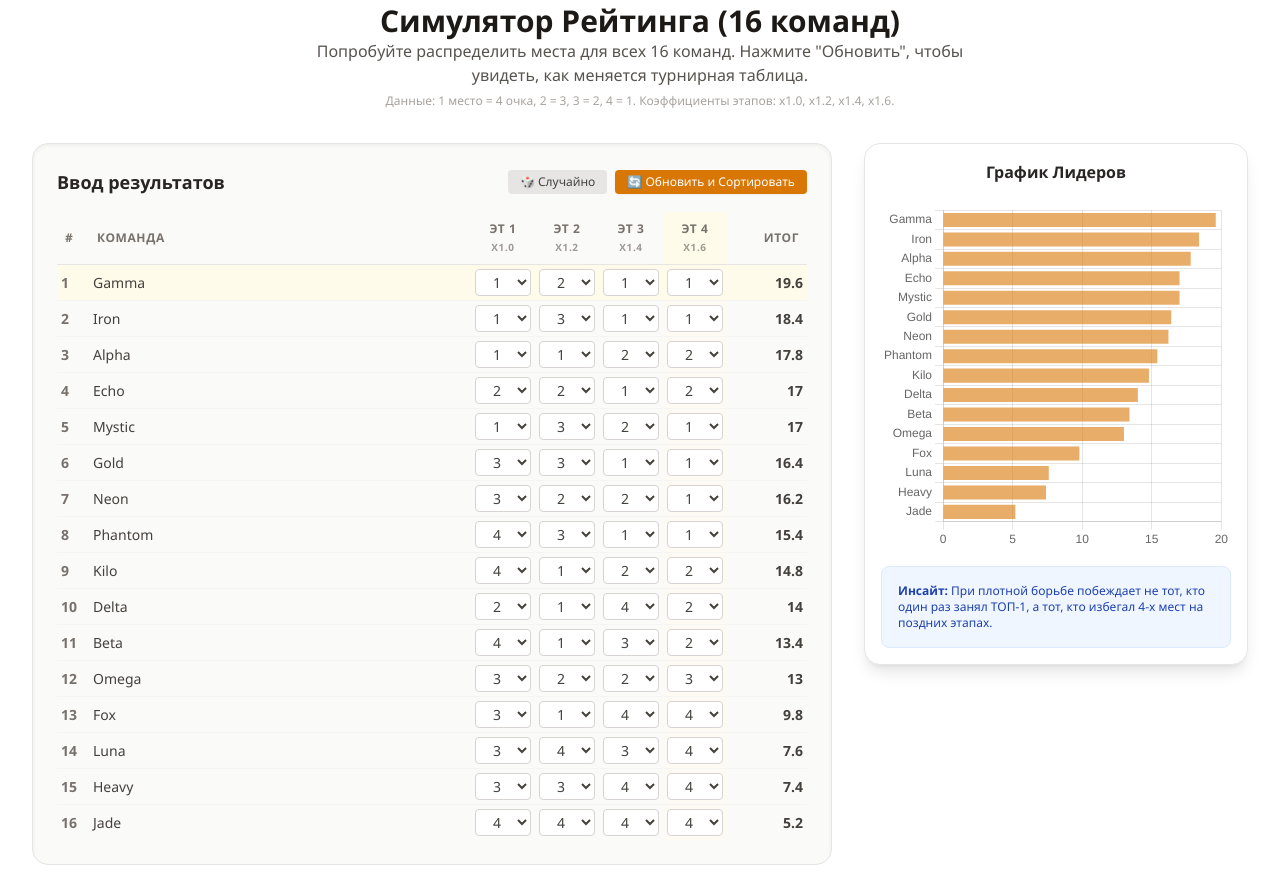
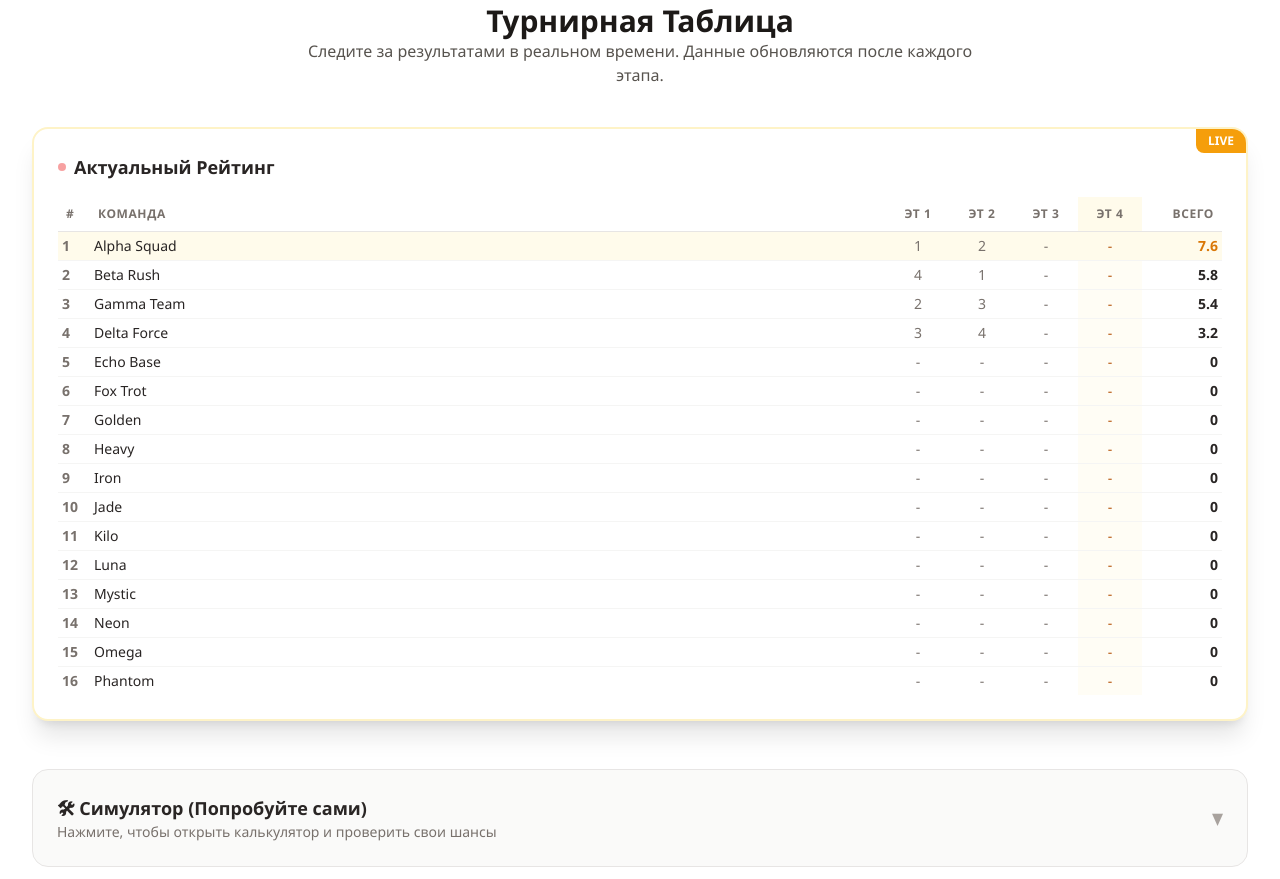
Before and after one commit to galanchukovbogdan/duoapp, a plain HTML site: page index.html in a window 1280 px wide. Shown: the part 1401-2280 px from the top of the page. Drawn offline with nearby package versions, Linux system fonts and the light colour scheme.

Commit message:
Update index.html

```diff
--- a/index.html
+++ b/index.html
@@ -28,6 +28,12 @@
         .animate-subtle-pulse { animation: subtle-pulse 2s infinite; }
         .discord-float { position: fixed; bottom: 20px; right: 20px; z-index: 40; transition: all 0.3s ease; }
         .discord-float:hover { transform: scale(1.1); }
+
+        /* Styles for Spoiler/Details */
+        details > summary { list-style: none; }
+        details > summary::-webkit-details-marker { display: none; }
+        details[open] summary ~ * { animation: slideDown 0.3s ease-in-out; }
+        @keyframes slideDown { 0% { opacity: 0; transform: translateY(-10px); } 100% { opacity: 1; transform: translateY(0); } }
     </style>
 </head>
 <body class="flex flex-col min-h-screen">
@@ -162,29 +168,67 @@
         </div>
     </section>
 
-    <!-- Interactive Scoring Section -->
+    <!-- Scoring Section: Live + Simulator -->
     <section id="scoring" class="py-16 bg-white">
         <div class="max-w-7xl mx-auto px-4 sm:px-6 lg:px-8">
-            <div class="text-center mb-8">
-                <h2 class="text-3xl font-bold text-stone-900">Симулятор Рейтинга (16 команд)</h2>
+            <div class="text-center mb-10">
+                <h2 class="text-3xl font-bold text-stone-900">Турнирная Таблица</h2>
                 <p class="text-stone-600 max-w-2xl mx-auto">
-                    Попробуйте распределить места для всех 16 команд. Нажмите "Обновить", чтобы увидеть, как меняется турнирная таблица.
-                    <br><span class="text-xs text-stone-400">Данные: 1 место = 4 очка, 2 = 3, 3 = 2, 4 = 1. Коэффициенты этапов: x1.0, x1.2, x1.4, x1.6.</span>
+                    Следите за результатами в реальном времени. Данные обновляются после каждого этапа.
                 </p>
             </div>
 
+            <!-- LIVE STANDINGS (NEW) -->
+            <div class="bg-white p-6 rounded-2xl border-2 border-amber-100 shadow-xl mb-12 relative overflow-hidden">
+                <div class="absolute top-0 right-0 bg-amber-500 text-white text-xs font-bold px-3 py-1 rounded-bl-lg">LIVE</div>
+                <h3 class="font-bold text-lg text-stone-800 mb-4 flex items-center gap-2">
+                    <span class="w-2 h-2 rounded-full bg-red-500 animate-pulse"></span>
+                    Актуальный Рейтинг
+                </h3>
+
+                <div class="overflow-x-auto">
+                    <table class="w-full text-left sim-table">
+                        <thead>
+                            <tr class="border-b border-stone-200">
+                                <th class="w-8">#</th>
+                                <th>Команда</th>
+                                <th class="text-center w-16">Эт 1</th>
+                                <th class="text-center w-16">Эт 2</th>
+                                <th class="text-center w-16">Эт 3</th>
+                                <th class="text-center w-16 text-amber-700 bg-amber-50">Эт 4</th>
+                                <th class="text-right w-20">Всего</th>
+                            </tr>
+                        </thead>
+                        <tbody id="live-table-body" class="text-sm text-stone-700 divide-y divide-stone-100">
+                            <!-- Live rows will be injected here -->
+                            <tr><td colspan="7" class="text-center py-4 text-stone-400 italic">Загрузка данных...</td></tr>
+                        </tbody>
+                    </table>
+                </div>
+            </div>
+
+            <!-- SIMULATOR (SPOILER) -->
+            <details class="group bg-stone-50 rounded-2xl border border-stone-200 overflow-hidden transition-all duration-300">
+                <summary class="flex items-center justify-between p-6 cursor-pointer hover:bg-stone-100 transition-colors select-none">
+                    <div class="flex flex-col">
+                        <span class="font-bold text-lg text-stone-800">🛠 Симулятор (Попробуйте сами)</span>
+                        <span class="text-sm text-stone-500">Нажмите, чтобы открыть калькулятор и проверить свои шансы</span>
+                    </div>
+                    <span class="transform transition-transform group-open:rotate-180 text-stone-400">▼</span>
+                </summary>
+
+                <div class="p-6 border-t border-stone-200">
                     <div class="grid grid-cols-1 lg:grid-cols-3 gap-8 items-start">
-
                         <!-- Table Controls & Input -->
-                <div class="lg:col-span-2 bg-stone-50 p-6 rounded-2xl border border-stone-200 shadow-inner overflow-hidden">
+                        <div class="lg:col-span-2 overflow-hidden">
                             <div class="flex justify-between items-center mb-4">
-                        <h3 class="font-bold text-lg text-stone-800">Ввод результатов</h3>
+                                <h3 class="font-bold text-sm text-stone-800 uppercase tracking-wide">Песочница</h3>
                                 <div class="flex gap-2">
                                     <button onclick="randomizeResults()" class="text-xs bg-stone-200 hover:bg-stone-300 text-stone-700 px-3 py-1 rounded transition-colors">
                                         🎲 Случайно
                                     </button>
                                     <button onclick="updateAndSort()" class="text-xs bg-amber-600 hover:bg-amber-700 text-white px-3 py-1 rounded transition-colors shadow-sm">
-                                🔄 Обновить и Сортировать
+                                        🔄 Пересчитать
                                     </button>
                                 </div>
                             </div>
@@ -195,31 +239,30 @@
                                         <tr class="border-b border-stone-200">
                                             <th class="w-8">#</th>
                                             <th>Команда</th>
-                                    <th class="text-center w-16">Эт 1<br><span class="text-[10px] opacity-70">x1.0</span></th>
-                                    <th class="text-center w-16">Эт 2<br><span class="text-[10px] opacity-70">x1.2</span></th>
-                                    <th class="text-center w-16">Эт 3<br><span class="text-[10px] opacity-70">x1.4</span></th>
-                                    <th class="text-center w-16 text-amber-700 bg-amber-50">Эт 4<br><span class="text-[10px] opacity-70">x1.6</span></th>
+                                            <th class="text-center w-16">Эт 1</th>
+                                            <th class="text-center w-16">Эт 2</th>
+                                            <th class="text-center w-16">Эт 3</th>
+                                            <th class="text-center w-16 text-amber-700 bg-amber-50">Эт 4</th>
                                             <th class="text-right w-20">Итог</th>
                                         </tr>
                                     </thead>
                                     <tbody id="teams-table-body" class="text-sm text-stone-700 divide-y divide-stone-100">
-                                <!-- Rows generated by JS -->
+                                        <!-- Sim Rows generated by JS -->
                                     </tbody>
                                 </table>
                             </div>
                         </div>
 
                         <!-- Chart & Stats -->
-                <div class="bg-white p-4 rounded-2xl border border-stone-200 shadow-lg sticky top-24">
-                    <h3 class="font-bold text-stone-800 mb-4 text-center">График Лидеров</h3>
-                    <div class="chart-container">
+                        <div class="bg-white p-4 rounded-xl border border-stone-200 shadow-sm">
+                            <h3 class="font-bold text-stone-800 mb-4 text-center text-sm">График Симуляции</h3>
+                            <div class="chart-container" style="height: 250px;">
                                 <canvas id="scoringChart"></canvas>
-                    </div>
-                    <div class="mt-4 p-4 bg-blue-50 rounded-lg border border-blue-100 text-xs text-blue-800">
-                        <p><strong>Инсайт:</strong> При плотной борьбе побеждает не тот, кто один раз занял ТОП-1, а тот, кто избегал 4-х мест на поздних этапах.</p>
                             </div>
                         </div>
                     </div>
+                </div>
+            </details>
         </div>
     </section>
 
@@ -301,12 +344,16 @@
 
     <!-- Logic Script -->
     <script>
+        // --- CONSTANTS ---
+        const POINTS = { 1: 4, 2: 3, 3: 2, 4: 1, 0: 0 }; // 0 if not played
+        const COEFS = { 1: 1.0, 2: 1.2, 3: 1.4, 4: 1.6 };
+
         // --- 1. CONFIG LOADER ---
         let tournamentConfig = null;
 
         async function loadConfig() {
             try {
-                // Добавляем timestamp, чтобы браузер не кешировал старую версию конфига
+                // Add timestamp to prevent caching
                 const response = await fetch('config.json?v=' + new Date().getTime());
                 if (!response.ok) throw new Error("Config not found");
 
@@ -315,12 +362,12 @@
                 applyConfig(config);
             } catch (error) {
                 console.error("Ошибка загрузки конфига:", error);
-                alert("Не удалось загрузить настройки турнира. Проверьте файл config.json");
+                document.getElementById('live-table-body').innerHTML = `<tr><td colspan="7" class="text-center py-4 text-red-500">Ошибка загрузки данных. Проверьте config.json</td></tr>`;
             }
         }
 
         function applyConfig(cfg) {
-            // Заголовки
+            // Basic Info
             document.title = `${cfg.tournamentName} - ${cfg.seasonName}`;
             document.getElementById('nav-title').textContent = cfg.tournamentName;
             document.getElementById('nav-spots').textContent = `${cfg.messages.spotsAlert} ${cfg.status.spotsLeft}`;
@@ -328,21 +375,74 @@
             document.getElementById('hero-title-main').textContent = cfg.tournamentName;
             document.getElementById('hero-subtitle').textContent = cfg.messages.heroSubtitle;
             document.getElementById('footer-text').textContent = `© ${new Date().getFullYear()} ${cfg.tournamentName}`;
-
-            // Дата и бейдж
             document.getElementById('hero-date-badge').textContent = `🔴 ${cfg.eventDateText}`;
 
-            // Ссылки
+            // Links
             document.getElementById('discord-float-link').href = cfg.links.discord;
             document.getElementById('discord-section-link').href = cfg.links.discord;
             document.getElementById('discord-card-link').href = cfg.links.discord;
             document.getElementById('google-form-iframe').src = cfg.links.googleForm;
 
-            // Запускаем таймер с новой датой
+            // Timer
             startCountdown(cfg.status.deadlineIso);
+
+            // Render LIVE Table
+            if (cfg.teams && Array.isArray(cfg.teams)) {
+                renderLiveStandings(cfg.teams);
+            } else {
+                document.getElementById('live-table-body').innerHTML = `<tr><td colspan="7" class="text-center py-4 text-stone-400">Нет данных о командах</td></tr>`;
+            }
         }
 
-        // --- 2. COUNTDOWN LOGIC ---
+        // --- 2. LIVE STANDINGS LOGIC ---
+        function calculateScore(ranks) {
+            // ranks: {r1: val, r2: val...}
+            let total = 0;
+            for(let i=1; i<=4; i++) {
+                const rank = ranks[`r${i}`] || 0; // 0 if missing
+                const pts = POINTS[rank] || 0;
+                total += pts * COEFS[i];
+            }
+            return parseFloat(total.toFixed(1));
+        }
+
+        function renderLiveStandings(teamsRaw) {
+            // Calculate totals for all teams
+            const teamsWithScore = teamsRaw.map(t => {
+                const total = calculateScore(t);
+                return { ...t, total };
+            });
+
+            // Sort by Total Descending
+            teamsWithScore.sort((a, b) => b.total - a.total);
+
+            const tbody = document.getElementById('live-table-body');
+            tbody.innerHTML = '';
+
+            const maxScore = teamsWithScore.length > 0 ? teamsWithScore[0].total : 0;
+
+            teamsWithScore.forEach((team, index) => {
+                const tr = document.createElement('tr');
+                tr.className = team.total === maxScore && maxScore > 0 ? 'bg-amber-50 font-medium' : 'hover:bg-stone-50 transition-colors';
+
+                // Helper to render rank cell (dash if 0)
+                const rankVal = (r) => r && r > 0 ? r : '-';
+
+                tr.innerHTML = `
+                    <td class="font-bold text-stone-500">${index + 1}</td>
+                    <td class="text-stone-800">${team.name}</td>
+                    <td class="text-center text-stone-500">${rankVal(team.r1)}</td>
+                    <td class="text-center text-stone-500">${rankVal(team.r2)}</td>
+                    <td class="text-center text-stone-500">${rankVal(team.r3)}</td>
+                    <td class="text-center text-amber-700 bg-amber-50/50">${rankVal(team.r4)}</td>
+                    <td class="text-right font-bold ${team.total === maxScore && maxScore > 0 ? 'text-amber-600' : 'text-stone-800'}">${team.total}</td>
+                `;
+                tbody.appendChild(tr);
+            });
+        }
+
+
+        // --- 3. COUNTDOWN LOGIC ---
         let timerInterval;
 
         function startCountdown(deadlineIso) {
@@ -365,24 +465,89 @@
                     document.getElementById('seconds').innerText = seconds < 10 ? '0' + seconds : seconds;
                 } else {
                     document.getElementById('seconds').innerText = "00";
-                    // Можно добавить логику "Регистрация закрыта"
                 }
             }
             timerInterval = setInterval(update, 1000);
             update();
         }
 
-        // --- 3. TELEGRAM & UI ---
+        // --- 4. SIMULATOR LOGIC (Separate from Live) ---
+        const SIM_NAMES = ["Alpha", "Beta", "Gamma", "Delta", "Echo", "Fox", "Gold", "Heavy", "Iron", "Jade", "Kilo", "Luna", "Mystic", "Neon", "Omega", "Phantom"];
+        let simTeamsData = [];
+
+        function initSimTeams() {
+            simTeamsData = SIM_NAMES.map((name, index) => ({
+                id: index, name: name, r1: 4, r2: 4, r3: 4, r4: 4, total: 0
+            }));
+            randomizeData();
+        }
+
+        function randomizeData() {
+            simTeamsData.forEach(team => {
+                team.r1 = Math.floor(Math.random() * 4) + 1;
+                team.r2 = Math.floor(Math.random() * 4) + 1;
+                team.r3 = Math.floor(Math.random() * 4) + 1;
+                team.r4 = Math.floor(Math.random() * 4) + 1;
+            });
+        }
+
+        function calculateSimTotals() {
+            simTeamsData.forEach(team => {
+                // Reusing the same calculateScore logic, but passing constructed object
+                team.total = calculateScore({r1: team.r1, r2: team.r2, r3: team.r3, r4: team.r4});
+            });
+        }
+
+        const simTbody = document.getElementById('teams-table-body');
+        function renderSimTable() {
+            simTbody.innerHTML = '';
+            const maxScore = Math.max(...simTeamsData.map(t => t.total));
+            simTeamsData.forEach((team, index) => {
+                const tr = document.createElement('tr');
+                tr.className = team.total === maxScore ? 'bg-amber-50' : 'hover:bg-stone-50';
+                const createSelect = (s, v) => `<select onchange="updateTeamRank(${team.id}, ${s}, this.value)" class="rank-select"><option value="1" ${v==1?'selected':''}>1</option><option value="2" ${v==2?'selected':''}>2</option><option value="3" ${v==3?'selected':''}>3</option><option value="4" ${v==4?'selected':''}>4</option></select>`;
+                tr.innerHTML = `<td class="font-bold text-stone-500">${index+1}</td><td class="font-medium">${team.name}</td><td>${createSelect(1,team.r1)}</td><td>${createSelect(2,team.r2)}</td><td>${createSelect(3,team.r3)}</td><td class="bg-amber-50/50">${createSelect(4,team.r4)}</td><td class="text-right font-bold">${team.total}</td>`;
+                simTbody.appendChild(tr);
+            });
+        }
+
+        window.updateTeamRank = function(id, stage, value) {
+            const team = simTeamsData.find(t => t.id === id);
+            if (team) { team[`r${stage}`] = parseInt(value); calculateSimTotals(); updateChart(); renderSimTable(); }
+        };
+
+        window.updateAndSort = function() { calculateSimTotals(); simTeamsData.sort((a, b) => b.total - a.total); renderSimTable(); updateChart(); };
+        window.randomizeResults = function() { randomizeData(); updateAndSort(); };
+
+        let chartInstance = null;
+        function updateChart() {
+            const ctx = document.getElementById('scoringChart').getContext('2d');
+            const data = simTeamsData.map(t => t.total);
+            if (chartInstance) { chartInstance.data.datasets[0].data = data; chartInstance.update(); }
+            else {
+                chartInstance = new Chart(ctx, {
+                    type: 'bar',
+                    data: { labels: simTeamsData.map(t => t.name), datasets: [{ label: 'Баллы', data: data, backgroundColor: 'rgba(217, 119, 6, 0.6)' }] },
+                    options: { indexAxis: 'y', maintainAspectRatio: false, plugins: { legend: { display: false } } }
+                });
+            }
+        }
+
+
+        // --- INIT ALL ---
         document.addEventListener('DOMContentLoaded', () => {
-            loadConfig(); // Загружаем настройки
+            loadConfig();
 
             if (window.Telegram && window.Telegram.WebApp) {
                 const tg = window.Telegram.WebApp;
                 tg.ready();
                 tg.expand();
             }
-            // Init visualizer
             updateLobbyViz();
+
+            // Init Sim
+            initSimTeams();
+            updateAndSort();
         });
 
         // --- Navigation Logic ---
@@ -391,7 +556,7 @@
             if (element) { element.scrollIntoView({ behavior: 'smooth' }); }
         }
 
-        // --- Modal Logic (Popup) ---
+        // --- Modal Logic ---
         function openRegModal() {
             document.getElementById('regModal').classList.remove('hidden');
             document.body.style.overflow = 'hidden';
@@ -414,19 +579,10 @@
             let lobbies = [];
             let message = '';
 
-            if (count === 8) {
-                lobbies = [4, 4];
-                message = "2 полных лобби. Идеальный баланс.";
-            } else if (count === 10) {
-                lobbies = [4, 4, 2];
-                message = "10 команд: 2 полных лобби + ротация.";
-            } else if (count === 12) {
-                lobbies = [4, 4, 4];
-                message = "12 команд: 3 полных лобби.";
-            } else if (count === 16) {
-                lobbies = [4, 4, 4, 4];
-                message = "16 команд: Золотой стандарт.";
-            }
+            if (count === 8) { lobbies = [4, 4]; message = "2 полных лобби. Идеальный баланс."; }
+            else if (count === 10) { lobbies = [4, 4, 2]; message = "10 команд: 2 полных лобби + ротация."; }
+            else if (count === 12) { lobbies = [4, 4, 4]; message = "12 команд: 3 полных лобби."; }
+            else if (count === 16) { lobbies = [4, 4, 4, 4]; message = "16 команд: Золотой стандарт."; }
 
             lobbies.forEach((size, index) => {
                 const isPartial = size < 4;
@@ -460,70 +616,6 @@
         }
         teamSelect.addEventListener('change', updateLobbyViz);
 
-        // --- Scoring Simulator (Simplified) ---
-        const TEAM_NAMES = ["Alpha", "Beta", "Gamma", "Delta", "Echo", "Fox", "Gold", "Heavy", "Iron", "Jade", "Kilo", "Luna", "Mystic", "Neon", "Omega", "Phantom"];
-        let teamsData = [];
-        const POINTS = { 1: 4, 2: 3, 3: 2, 4: 1 };
-        const COEFS = { 1: 1.0, 2: 1.2, 3: 1.4, 4: 1.6 };
-
-        function initTeams() {
-            teamsData = TEAM_NAMES.map((name, index) => ({
-                id: index, name: name, r1: 4, r2: 4, r3: 4, r4: 4, total: 0
-            }));
-            randomizeData();
-        }
-
-        function randomizeData() {
-            teamsData.forEach(team => {
-                team.r1 = Math.floor(Math.random() * 4) + 1;
-                team.r2 = Math.floor(Math.random() * 4) + 1;
-                team.r3 = Math.floor(Math.random() * 4) + 1;
-                team.r4 = Math.floor(Math.random() * 4) + 1;
-            });
-        }
-
-        function calculateTotals() {
-            teamsData.forEach(team => {
-                team.total = parseFloat(((POINTS[team.r1]*COEFS[1]) + (POINTS[team.r2]*COEFS[2]) + (POINTS[team.r3]*COEFS[3]) + (POINTS[team.r4]*COEFS[4])).toFixed(1));
-            });
-        }
-
-        const tbody = document.getElementById('teams-table-body');
-        function renderTable() {
-            tbody.innerHTML = '';
-            const maxScore = Math.max(...teamsData.map(t => t.total));
-            teamsData.forEach((team, index) => {
-                const tr = document.createElement('tr');
-                tr.className = team.total === maxScore ? 'bg-amber-50' : 'hover:bg-stone-50';
-                const createSelect = (s, v) => `<select onchange="updateTeamRank(${team.id}, ${s}, this.value)" class="rank-select"><option value="1" ${v==1?'selected':''}>1</option><option value="2" ${v==2?'selected':''}>2</option><option value="3" ${v==3?'selected':''}>3</option><option value="4" ${v==4?'selected':''}>4</option></select>`;
-                tr.innerHTML = `<td class="font-bold text-stone-500">${index+1}</td><td class="font-medium">${team.name}</td><td>${createSelect(1,team.r1)}</td><td>${createSelect(2,team.r2)}</td><td>${createSelect(3,team.r3)}</td><td class="bg-amber-50/50">${createSelect(4,team.r4)}</td><td class="text-right font-bold">${team.total}</td>`;
-                tbody.appendChild(tr);
-            });
-        }
-
-        window.updateTeamRank = function(id, stage, value) {
-            const team = teamsData.find(t => t.id === id);
-            if (team) { team[`r${stage}`] = parseInt(value); calculateTotals(); updateChart(); renderTable(); }
-        };
-
-        window.updateAndSort = function() { calculateTotals(); teamsData.sort((a, b) => b.total - a.total); renderTable(); updateChart(); };
-        window.randomizeResults = function() { randomizeData(); updateAndSort(); };
-
-        let chartInstance = null;
-        function updateChart() {
-            const ctx = document.getElementById('scoringChart').getContext('2d');
-            const data = teamsData.map(t => t.total);
-            if (chartInstance) { chartInstance.data.datasets[0].data = data; chartInstance.update(); }
-            else {
-                chartInstance = new Chart(ctx, {
-                    type: 'bar',
-                    data: { labels: teamsData.map(t => t.name), datasets: [{ label: 'Баллы', data: data, backgroundColor: 'rgba(217, 119, 6, 0.6)' }] },
-                    options: { indexAxis: 'y', maintainAspectRatio: false, plugins: { legend: { display: false } } }
-                });
-            }
-        }
-        initTeams(); updateAndSort();
-
     </script>
 </body>
 </html>
```
Lines whose indentation alone changed are shown as unchanged.
